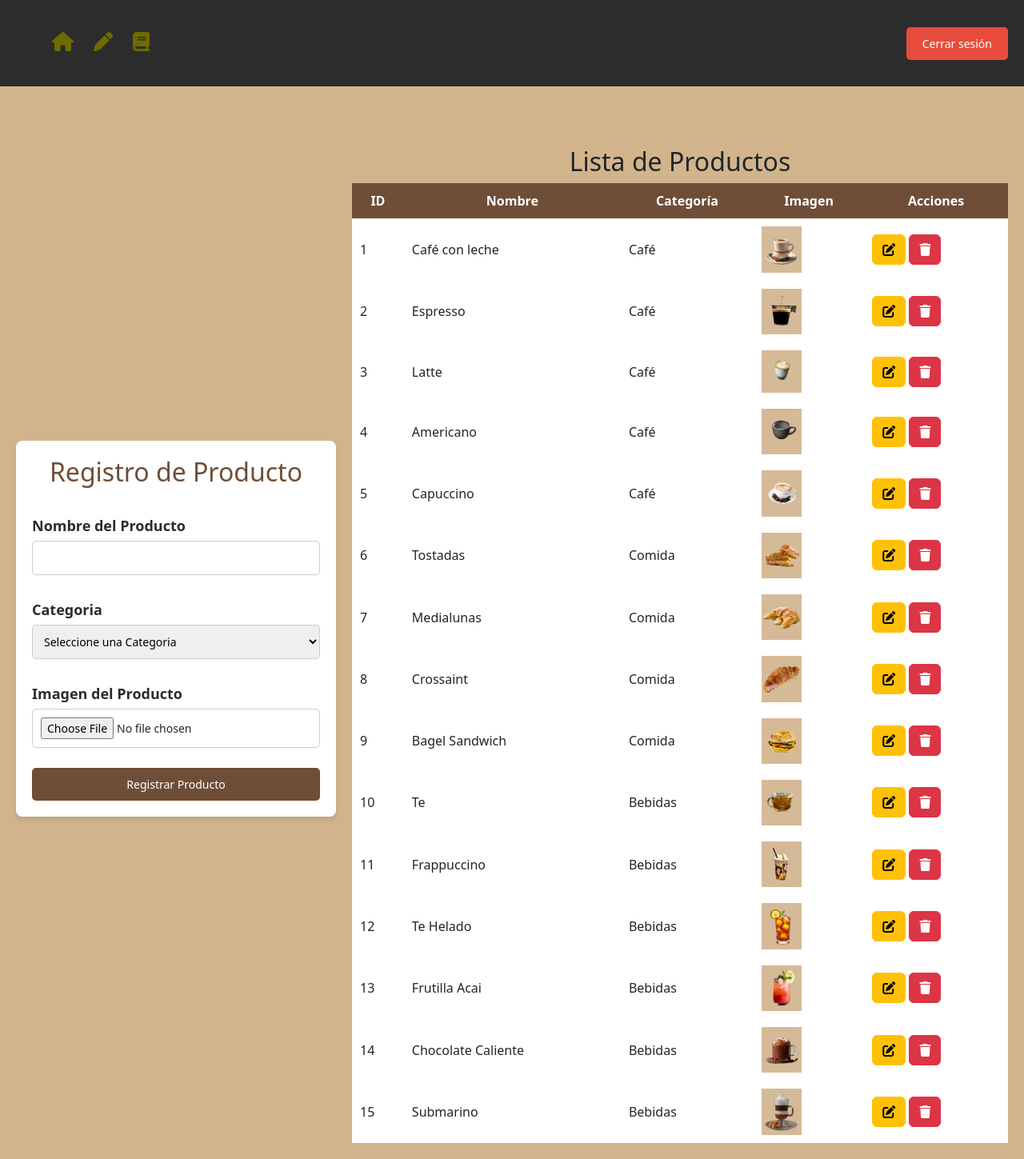
After one commit to Majestic-Pako/CapiExpress, a PHP site: page /Producto.php in a window 1280 px wide. The commit adds this page. Shown: the whole page at 80% size. Run offline with PHP 8.4, Linux system fonts and the light colour scheme; a user stored in the database is signed in; data comes from the database, SQL or seed files in the repository; some libraries are stand-ins or nearby versions.

Commit message:
Crud Productos update
Ya dejo declarando como sera el crud de los productos falta revisar que esten losd atos bien para modificar y eliminar los productos

```diff
--- a/Modificar.php
+++ b/Modificar.php
@@ -54,7 +54,6 @@ if ($_SERVER['REQUEST_METHOD'] === 'POST') {
             if ($sqlUpdate->execute()) {
                 $mensaje = '<div class="alert alert-success">Usuario actualizado correctamente.</div>';
 
-                // Refrescar datos para reflejar cambios
                 $sql->execute();
                 $datos = $sql->fetch(PDO::FETCH_OBJ);
             } else {
@@ -77,6 +76,7 @@ if ($_SERVER['REQUEST_METHOD'] === 'POST') {
     <meta name="viewport" content="width=device-width, initial-scale=1.0">
     <title>Editar Usuario</title>
     <link rel="stylesheet" href="css/estilos.css">
+    <script src="https://kit.fontawesome.com/1ef2779bde.js" crossorigin="anonymous"></script>
     <link href="https://cdn.jsdelivr.net/npm/bootstrap@5.3.3/dist/css/bootstrap.min.css" rel="stylesheet"
     integrity="sha384-QWTKZyjpPEjISv5WaRU9OFeRpok6YctnYmDr5pNlyT2bRjXh0JMhjY6hW+ALEwIH" crossorigin="anonymous">
 </head>
--- /dev/null
+++ b/Producto.php
@@ -0,0 +1,111 @@
+<?php
+
+session_start();
+include 'consultas/conexion.php';
+
+// Verificar si el usuario está autenticado
+if (!isset($_SESSION['usuario'])) {
+    header('Location: login.php');
+    exit();
+}
+
+$usuarioSesion = $_SESSION['usuario'] ?? null;
+$rolSesion = $usuarioSesion['rol'] ?? null;
+$idUsuario = $usuarioSesion['id'] ?? null;
+
+// Redirigir automáticamente si el rol es 'empleado'
+if ($rolSesion === 'empleado') {
+    header("Location: Modificar.php?id=$idUsuario");
+    exit();
+}
+
+if (isset($_GET['logout'])) {
+    session_destroy();
+    header('Location: login.php');
+    exit();
+}
+?>
+
+<!DOCTYPE html>
+<html lang="es">
+<head>
+    <meta charset="UTF-8">
+    <meta name="viewport" content="width=device-width, initial-scale=1.0">
+    <link rel="stylesheet" href="css/estilos.css">
+    <script src="https://kit.fontawesome.com/1ef2779bde.js" crossorigin="anonymous"></script>
+    <link href="https://cdn.jsdelivr.net/npm/bootstrap@5.3.3/dist/css/bootstrap.min.css"
+    rel="stylesheet" integrity="sha384-QWTKZyjpPEjISv5WaRU9OFeRpok6YctnYmDr5pNlyT2bRjXh0JMhjY6hW+ALEwIH" crossorigin="anonymous">
+    <title>Productos</title>
+</head>
+<body>
+    <main>
+    <?php require_once('./layout/header-login.php'); ?>
+    <div class="contenedor-crud">
+        <div class="form-crud">
+            <h2>Registro de Producto</h2>
+            <?php
+                include 'controlador/registro_producto.php';
+            ?>
+            <form method="POST" enctype="multipart/form-data">
+                <div class="form-group">
+                    <label for="nombre">Nombre del Producto</label>
+                    <input type="text" id="nombre" name="nombre" required>
+                </div>
+                <div class="form-group">
+                <label for="categoria">Categoria</label>
+                <select id="categoria" name="categoria" required>
+                    <option value="" disabled selected>Seleccione una Categoria</option>
+                    <option value="Café">Café</option>
+                    <option value="Comida">Comida</option>
+                    <option value="Bebidas">Bebidas</option>
+                </select>
+                </div>
+                <div class="form-group">
+                    <label for="imagen">Imagen del Producto</label>
+                    <input type="file" id="imagen" name="imagen" required>
+                </div>
+                <button type="submit" name="btnregistrar_producto" value="ok">Registrar Producto</button>
+            </form>
+        </div>
+        <div class="table-container">
+            <h2>Lista de Productos</h2>
+            <?php
+                include 'controlador/eliminar_producto.php';
+            ?>
+            <table>
+                <thead>
+                    <tr>
+                        <th>ID</th>
+                        <th>Nombre</th>
+                        <th>Categoría</th>
+                        <th>Imagen</th>
+                        <th>Acciones</th>
+                    </tr>
+                </thead>
+                <tbody>
+                    <?php
+                    $sql = $conexion->query("SELECT * FROM productos");
+                    while ($datos = $sql->fetch(PDO::FETCH_OBJ)) {
+                        echo "<tr>
+                                <td>{$datos->id}</td>
+                                <td>{$datos->nombre}</td>
+                                <td>{$datos->categoria}</td>
+                                <td><img src='{$datos->imagen}' alt='{$datos->nombre}' style='width: 50px;'></td>
+                                <td>
+                                    <a href='Modificar_producto.php?id={$datos->id}' class='btn btn-small btn-warning' title='Editar'>
+                                        <i class='fa-solid fa-pen-to-square'></i>
+                                    </a>
+                                    <a href='Crud_producto.php?id={$datos->id}&action=delete' class='btn btn-small btn-danger' title='Eliminar'>
+                                        <i class='fa-solid fa-trash'></i>
+                                    </a>
+                                </td>
+                            </tr>";
+                    }
+                    ?>
+                </tbody>
+            </table>
+        </div>
+    </div>
+    </main>
+</body>
+</html>
--- /dev/null
+++ b/controlador/eliminar_producto.php
@@ -0,0 +1,13 @@
+<?php
+if (isset($_GET['id']) && is_numeric($_GET['id']) && isset($_GET['action']) && $_GET['action'] === 'delete') {
+    $id = $_GET['id'];
+    $sqlDelete = $conexion->prepare("DELETE FROM productos WHERE id = :id");
+    $sqlDelete->bindParam(':id', $id, PDO::PARAM_INT);
+
+    if ($sqlDelete->execute()) {
+        echo '<div class="alert alert-success">Producto eliminado correctamente.</div>';
+    } else {
+        echo '<div class="alert alert-danger">Error al eliminar el producto.</div>';
+    }
+}
+?>
--- /dev/null
+++ b/controlador/registro_producto.php
@@ -0,0 +1,41 @@
+<?php
+if ($_SERVER['REQUEST_METHOD'] === 'POST' && isset($_POST['btnregistrar_producto'])) {
+    $nombre = $_POST['nombre'] ?? null;
+    $categoria = $_POST['categoria'] ?? null;
+    $imagen = $_FILES['imagen'] ?? null;
+
+    $errores = [];
+    if (empty($nombre)) $errores[] = "El nombre no puede estar vacío.";
+    if (empty($categoria)) $errores[] = "Debe seleccionar una categoría.";
+    if (empty($imagen['name'])) $errores[] = "Debe subir una imagen.";
+
+    $imagenRuta = null;
+    if ($imagen && $imagen['error'] === 0) {
+        $imagenRuta = 'img/' . basename($imagen['name']);
+        if (!move_uploaded_file($imagen['tmp_name'], $imagenRuta)) {
+            $errores[] = "Error al subir la imagen.";
+        }
+    }
+
+    if (empty($errores)) {
+        try {
+            $sql = $conexion->prepare("INSERT INTO productos (nombre, categoria, imagen) VALUES (:nombre, :categoria, :imagen)");
+            $sql->bindParam(':nombre', $nombre);
+            $sql->bindParam(':categoria', $categoria);
+            $sql->bindParam(':imagen', $imagenRuta);
+
+            if ($sql->execute()) {
+                echo '<div class="alert alert-success">Producto registrado correctamente.</div>';
+            } else {
+                echo '<div class="alert alert-danger">Error al registrar el producto.</div>';
+            }
+        } catch (Exception $e) {
+            echo '<div class="alert alert-danger">Ocurrió un error: ' . htmlspecialchars($e->getMessage()) . '</div>';
+        }
+    } else {
+        foreach ($errores as $error) {
+            echo '<div class="alert alert-danger">' . htmlspecialchars($error) . '</div>';
+        }
+    }
+}
+?>
--- a/layout/header-login.php
+++ b/layout/header-login.php
@@ -3,7 +3,7 @@
         <ul class="menu-login">
             <li><a href="Entrada.php"><i class="fa-solid fa-house menu-icon"></i></a></li>
             <li><a href="Crud.php"><i class="fa-solid fa-pen menu-icon"></i></a></li>
-            <li><a href=""><i class="fa-solid fa-book menu-icon"></i></a></li>
+            <li><a href="Producto.php"><i class="fa-solid fa-book menu-icon"></i></a></li>
         </ul>
     </nav>
     <a href="?logout=true" class="btn-logout">Cerrar sesión</a>
```
Also changed, not shown: Modificar_producto.php (added, +133 -0 lines).
